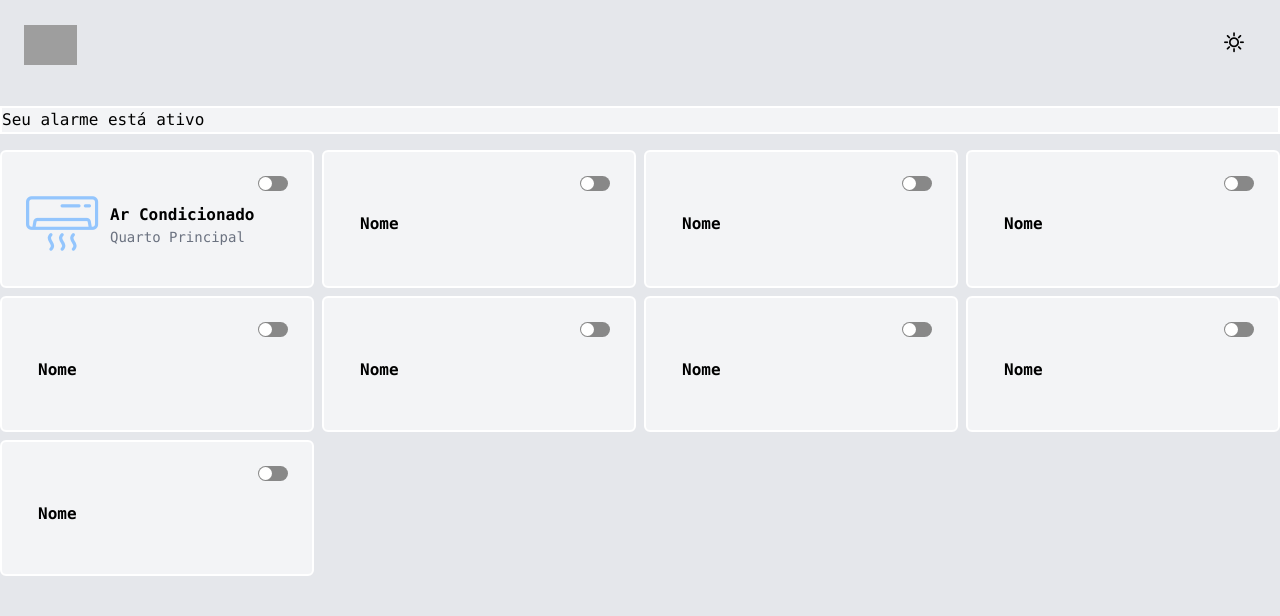
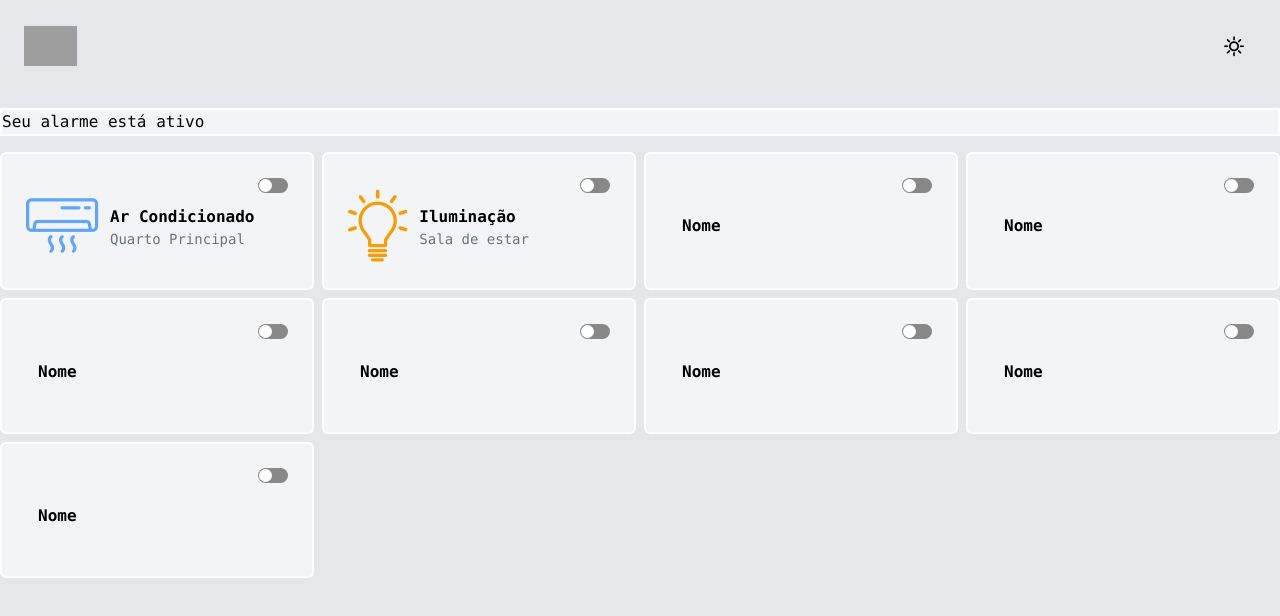
Before and after one commit to Juliapp/automacaoresidencialMQTT, a React (Create React App) app: page / in a window 1280 px wide. Shown: the top 616 px of the page. Built offline with nearby package versions, Linux system fonts and the light colour scheme; grey boxes are pictures that could not be loaded.

Commit message:
dark mode icons improvement

```diff
--- a/src/App.js
+++ b/src/App.js
@@ -14,7 +14,11 @@ export default function App() {
           titulo="Ar Condicionado"
           descricao="Quarto Principal"
         />
-        <Card />
+        <Card
+          icon="icon-lamp-bulb"
+          titulo="Iluminação"
+          descricao="Sala de estar"
+        />
         <Card />
         <Card />
         <Card />
--- a/src/assets/fonts/icons.css
+++ b/src/assets/fonts/icons.css
@@ -30,7 +30,11 @@
 }
 .icon-air-conditioner:before {
   content: '\e901';
-  color: #93c5fd;
+  color: #60a5fa;
+}
+.icon-lamp-bulb:before {
+  content: '\e90d';
+  color: #f59e0b;
 }
 .icon-alarm:before {
   content: '\e902';
@@ -65,9 +69,6 @@
 .icon-internal-area:before {
   content: '\e90c';
 }
-.icon-lamp-bulb:before {
-  content: '\e90d';
-}
 .icon-light-mode:before {
   content: '\e90e';
 }
--- a/src/components/DarkModeSwitch/index.jsx
+++ b/src/components/DarkModeSwitch/index.jsx
@@ -5,7 +5,7 @@ const DarkModeSwitch = () => {
   const { isDarkMode, toggleTheme } = useDarkMode();
   return (
     <span
-      className="dark:text-gray-50 py-2 px-3 rounded hover:bg-gray-300 dark:hover:bg-gray-700 hover:bg-opacity-70 transition duration-1000"
+      className="cursor-pointer flex dark:text-gray-50 p-3 rounded hover:bg-gray-300 dark:hover:bg-gray-700 hover:bg-opacity-70 transition duration-1000"
       onClick={() => toggleTheme()}
     >
       <i
```
